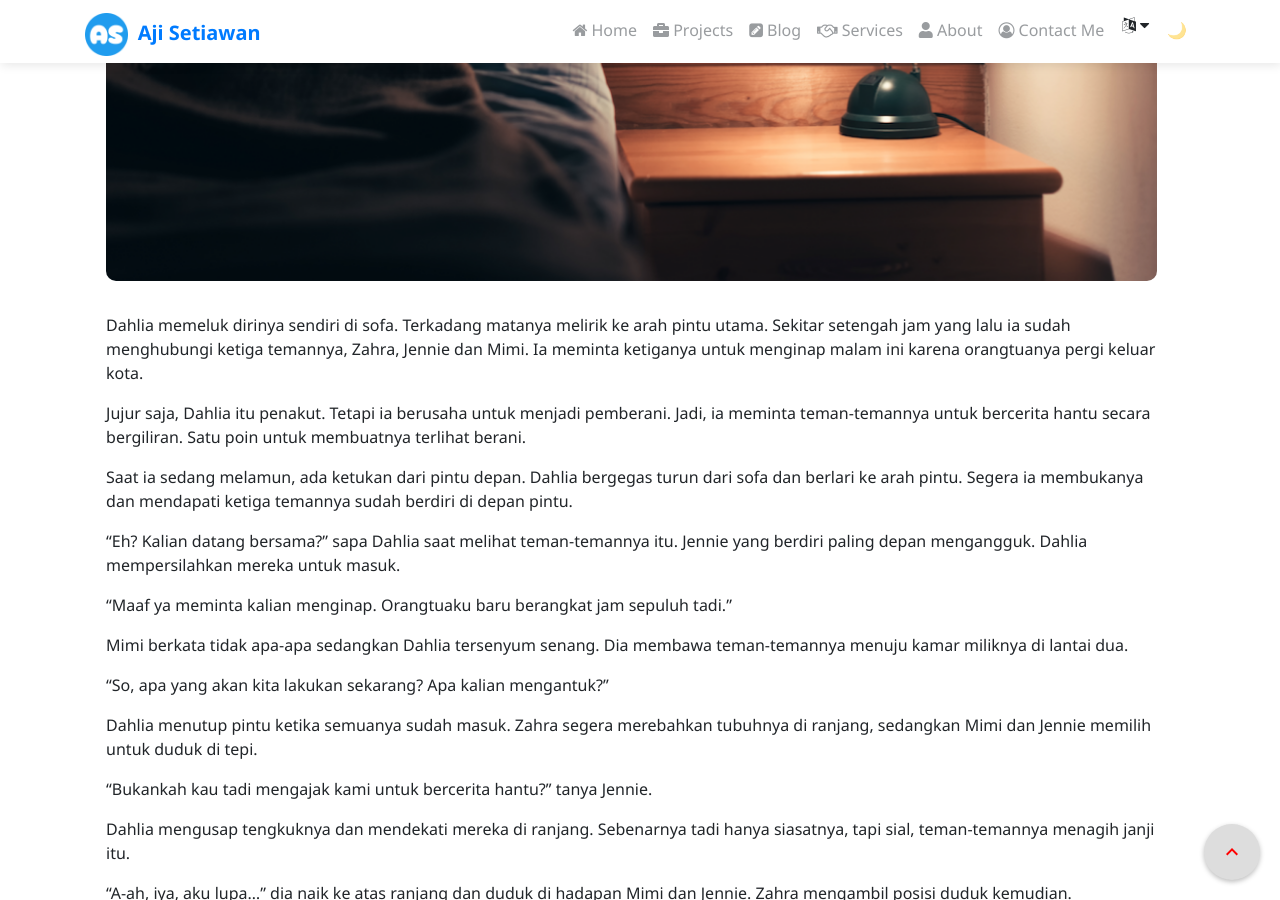
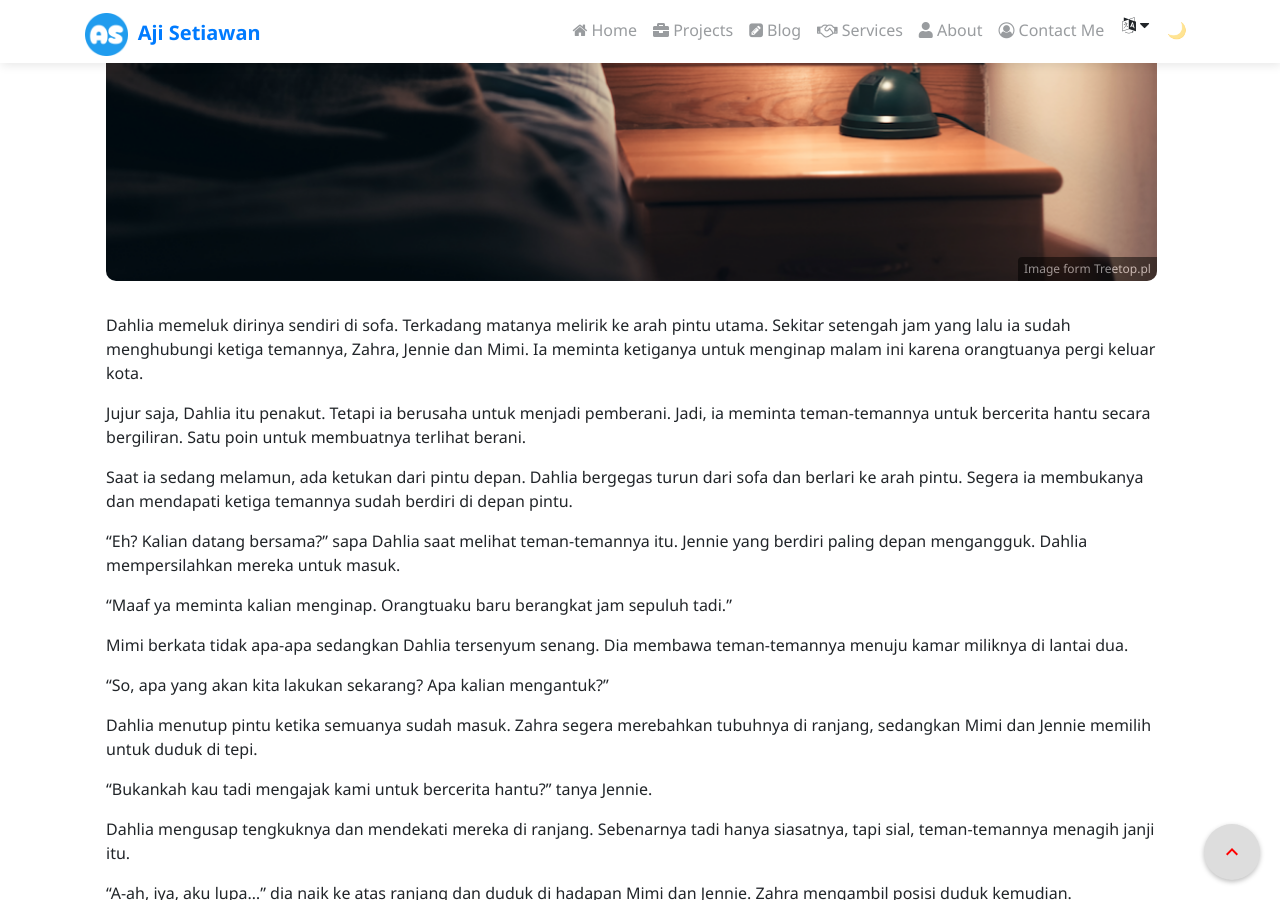
Before and after one commit to ajisetiawan716/ajisetiawan716.github.io, a Jekyll site: the page built from _posts/2023-12-15-lebih baik matikan lampunya.md, in a window 1280 px wide and 900 px high, scrolled down 764 px. Built offline with Jekyll 4.4.1, drawn with Linux system fonts in a browser that asks for light colours; nearby versions of some CDN libraries; emoji names are drawn with the system emoji font; comment, search, counter and statistics services are not loaded; a style sheet for code colours, icons or effects is not loaded; some of the changed lines change nothing that is shown.

Commit message:
Update post-featured-image.html

```diff
--- a/_includes/blog/post-featured-image.html
+++ b/_includes/blog/post-featured-image.html
@@ -1,29 +1,16 @@
-{% assign default_image = site.defaults[0].values.image %}
-{% assign is_external = include.external-image | default: false %}
 
+  {% assign is_external = include.external-image %}
   {% if is_external %}
-  {% comment %}
-    Jika gambar eksternal diatur, gunakan URL langsung.
-  {% endcomment %}
     {% assign image_url = include.external-image %}
   {% elsif include.image %}
-  {% comment %}
-    Jika variabel image diatur, gunakan baseurl dari Jekyll.
-  {% endcomment %}
     {% assign image_url = site.baseurl | append: '/assets/img/content/' | append: include.image %}
-{% else %}
-  {% comment %}
-    Jika tidak ada gambar internal maupun eksternal, atau variabel image tidak diatur,
-    pada halaman index tampilkan gambar default, sedangkan pada halaman post tidak tampilkan gambar.
-  {% endcomment %}
-  {% assign image_url = page.url == '/blog/' ? default_image : nil %}
   {% endif %}
 
   {% if image_url %}
     <div class="page-image">
-  <img class="feat-img" src="{{ image_url }}" alt="{{ include.alt | default: 'image representing a theme in this article' }}" title="{{ include.alt | default: 'image post' }}" />
-    {% if page.image.caption %}
-      <div class="page-image-caption">{{ page.image.caption | markdownify }}</div>
+      <img class="feat-img" src="{{ image_url }}" alt="{{ include.alt }}" title="{{ include.alt }}" />
+      {% if page.image-caption %}
+        <div class="page-image-caption">{{ page.image-caption | markdownify }}</div>
       {% endif %}
     </div>
   {% endif %}
```
Lines whose indentation alone changed are shown as unchanged.
